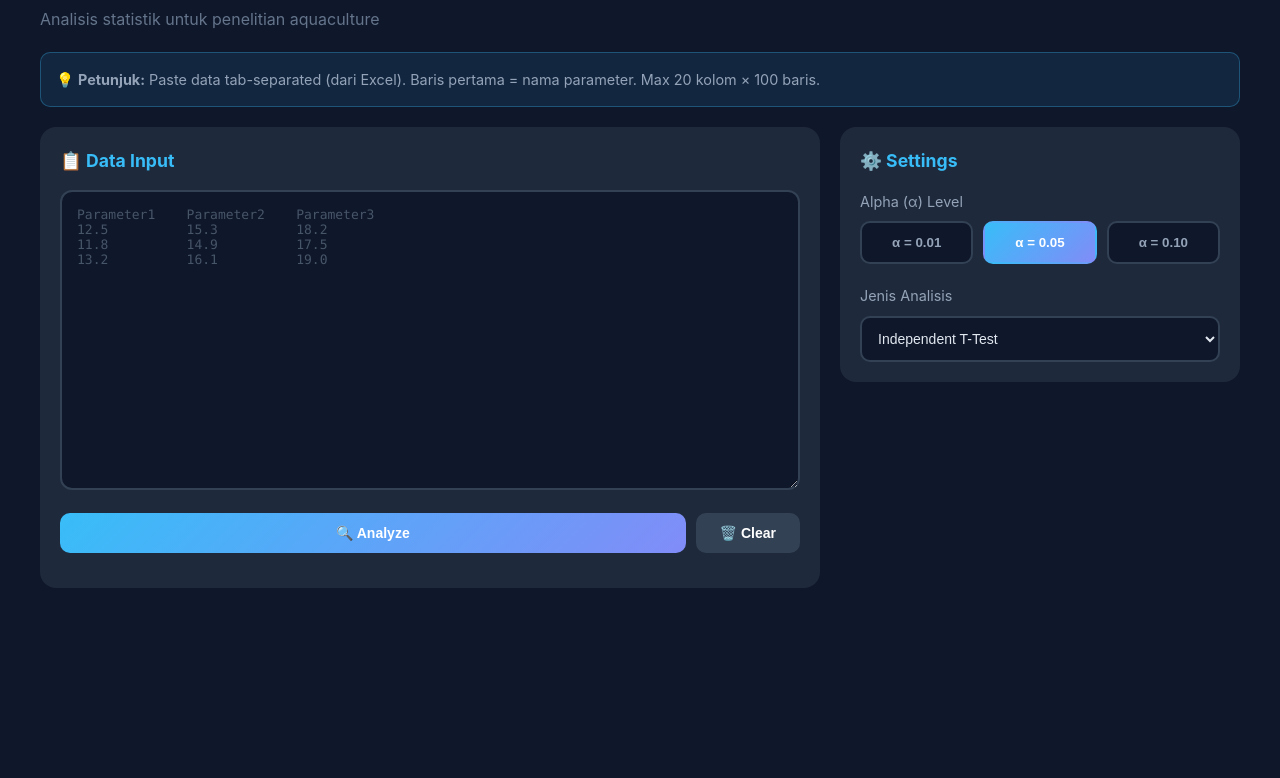
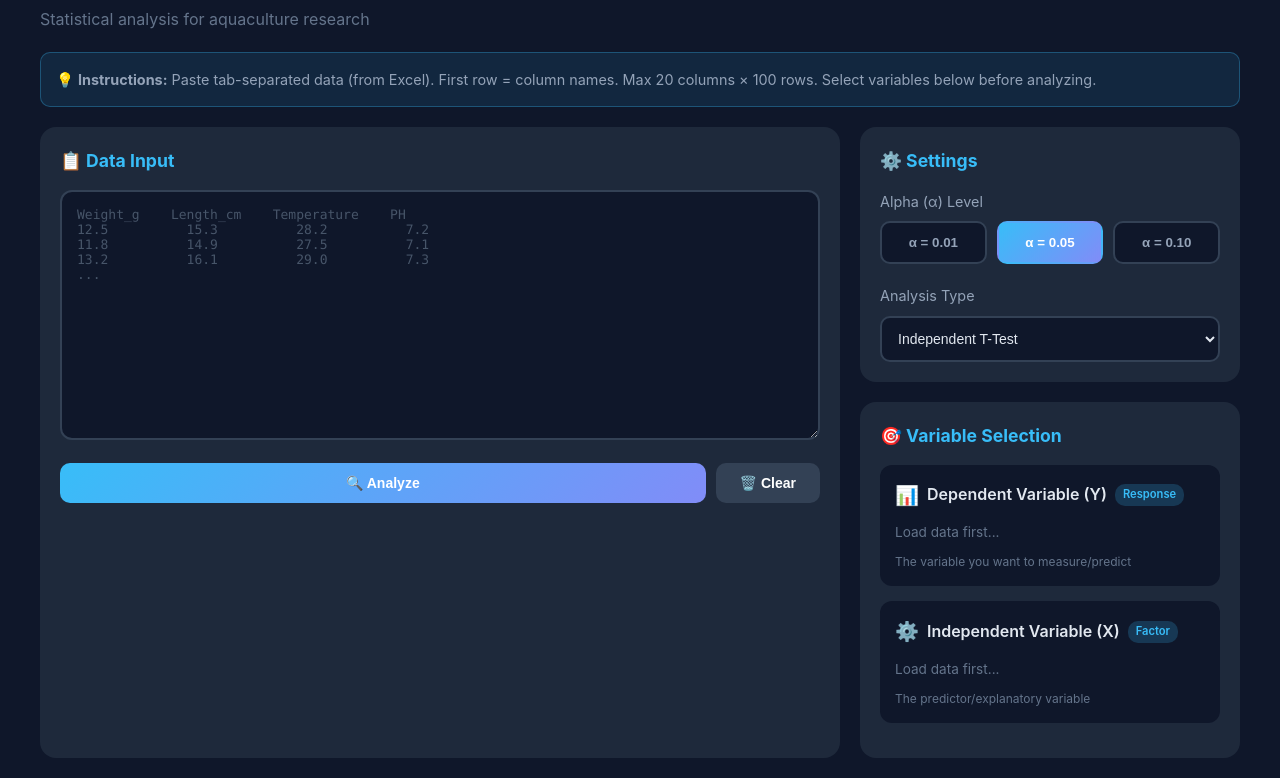
Before and after one commit to Ariel-CPP/Aqua-Insight-0.1, a plain HTML site: page features/statistics-analyzer/statistics-analyzer.html in a window 1280 px wide. Shown: the part 131-909 px from the top of the page. Before the commit the page ends 800 px from the top, so only its background shows below. Drawn offline with Linux system fonts and the light colour scheme.

Commit message:
Update layout and text in statistics analyzer HTML

```diff
--- a/features/statistics-analyzer/statistics-analyzer.html
+++ b/features/statistics-analyzer/statistics-analyzer.html
@@ -33,7 +33,7 @@
         .back-link:hover { background: rgba(56, 189, 248, 0.2); }
         .main-grid {
             display: grid;
-            grid-template-columns: 1fr 400px;
+            grid-template-columns: 1fr 380px;
             gap: 20px;
         }
         .data-section, .control-section, .results-section {
@@ -44,7 +44,7 @@
         .section-title { color: #38bdf8; margin: 0 0 15px 0; font-size: 1.1rem; }
         .data-input {
             width: 100%;
-            min-height: 300px;
+            min-height: 250px;
             background: #0f172a;
             border: 2px solid #334155;
             border-radius: 12px;
@@ -109,6 +109,67 @@
             border-color: transparent;
             color: white;
         }
+
+        /* Variable Selection */
+        .var-section {
+            background: #0f172a;
+            border-radius: 12px;
+            padding: 15px;
+            margin-bottom: 15px;
+        }
+        .var-section-title {
+            display: flex;
+            align-items: center;
+            gap: 8px;
+            margin-bottom: 12px;
+            font-weight: 600;
+        }
+        .var-section-title .icon { font-size: 1.2rem; }
+        .var-section-title .text { color: #e2e8f0; }
+        .var-section-title .badge {
+            font-size: 0.7rem;
+            padding: 2px 8px;
+            border-radius: 10px;
+            background: rgba(56, 189, 248, 0.2);
+            color: #38bdf8;
+        }
+        .var-list {
+            display: flex;
+            flex-wrap: wrap;
+            gap: 8px;
+        }
+        .var-chip {
+            padding: 8px 14px;
+            background: #1e293b;
+            border: 2px solid #334155;
+            border-radius: 20px;
+            color: #94a3b8;
+            cursor: pointer;
+            transition: all 0.2s;
+            font-size: 0.85rem;
+        }
+        .var-chip:hover { border-color: #38bdf8; }
+        .var-chip.selected {
+            background: rgba(56, 189, 248, 0.2);
+            border-color: #38bdf8;
+            color: #38bdf8;
+        }
+        .var-chip.dependent.selected {
+            background: rgba(34, 197, 94, 0.2);
+            border-color: #22c55e;
+            color: #22c55e;
+        }
+        .var-chip.factor.selected {
+            background: rgba(251, 146, 60, 0.2);
+            border-color: #f97316;
+            color: #f97316;
+        }
+        .var-hint {
+            font-size: 0.75rem;
+            color: #64748b;
+            margin-top: 8px;
+        }
+
         .result-card {
             background: #0f172a;
             border-radius: 12px;
@@ -175,20 +236,21 @@
 
         <div class="page-header">
             <h1 class="page-title">📊 Statistics Analyzer</h1>
-            <p class="page-subtitle">Analisis statistik untuk penelitian aquaculture</p>
+            <p class="page-subtitle">Statistical analysis for aquaculture research</p>
         </div>
 
         <div class="info-box">
-            <p>💡 <strong>Petunjuk:</strong> Paste data tab-separated (dari Excel). Baris pertama = nama parameter. Max 20 kolom × 100 baris.</p>
+            <p>💡 <strong>Instructions:</strong> Paste tab-separated data (from Excel). First row = column names. Max 20 columns × 100 rows. Select variables below before analyzing.</p>
         </div>
 
         <div class="main-grid">
             <div class="data-section">
                 <h3 class="section-title">📋 Data Input</h3>
-                <textarea id="dataInput" class="data-input" placeholder="Parameter1    Parameter2    Parameter3
-12.5          15.3          18.2
-11.8          14.9          17.5
-13.2          16.1          19.0"></textarea>
+                <textarea id="dataInput" class="data-input" placeholder="Weight_g    Length_cm    Temperature    PH
+12.5          15.3          28.2          7.2
+11.8          14.9          27.5          7.1
+13.2          16.1          29.0          7.3
+..."></textarea>
 
                 <div class="btn-row">
                     <button class="btn btn-primary" id="analyzeBtn">🔍 Analyze</button>
@@ -209,23 +271,33 @@
                         <button class="alpha-btn" data-alpha="0.10">α = 0.10</button>
                     </div>
 
-                    <label class="control-label">Jenis Analisis</label>
+                    <label class="control-label">Analysis Type</label>
                     <select id="analysisType" class="select-input">
+                        <optgroup label="📈 Descriptive">
                             <option value="descriptive">Descriptive Statistics</option>
+                        </optgroup>
+                        <optgroup label="📉 Comparison">
                             <option value="ttest-ind" selected>Independent T-Test</option>
                             <option value="ttest-paired">Paired T-Test</option>
                             <option value="anova">One-Way ANOVA</option>
+                        </optgroup>
+                        <optgroup label="🔗 Correlation">
                             <option value="pearson">Pearson Correlation</option>
                             <option value="spearman">Spearman Correlation</option>
+                        </optgroup>
+                        <optgroup label="📐 Regression">
                             <option value="regression">Linear Regression</option>
+                        </optgroup>
+                        <optgroup label="✅ Assumptions">
                             <option value="normality">Normality Test</option>
                             <option value="homogeneity">Homogeneity Test</option>
+                        </optgroup>
                     </select>
 
                     <div id="postHocSection" style="display: none;">
                         <label class="control-label" style="margin-top: 15px;">Post-Hoc</label>
                         <select id="postHocType" class="select-input">
-                            <option value="">-- Pilih --</option>
+                            <option value="">-- Select --</option>
                             <option value="lsd">LSD</option>
                             <option value="duncan">Duncan</option>
                             <option value="tukey">Tukey HSD</option>
@@ -233,18 +305,46 @@
                         </select>
                     </div>
                 </div>
+
+                <!-- Variable Selection -->
+                <div class="control-section" style="margin-top: 20px;">
+                    <h3 class="section-title">🎯 Variable Selection</h3>
+
+                    <div class="var-section">
+                        <div class="var-section-title">
+                            <span class="icon">📊</span>
+                            <span class="text">Dependent Variable (Y)</span>
+                            <span class="badge">Response</span>
+                        </div>
+                        <div class="var-list" id="dependentList">
+                            <span style="color: #64748b; font-size: 0.85rem;">Load data first...</span>
+                        </div>
+                        <p class="var-hint">The variable you want to measure/predict</p>
+                    </div>
+
+                    <div class="var-section">
+                        <div class="var-section-title">
+                            <span class="icon">⚙️</span>
+                            <span class="text">Independent Variable (X)</span>
+                            <span class="badge">Factor</span>
+                        </div>
+                        <div class="var-list" id="factorList">
+                            <span style="color: #64748b; font-size: 0.85rem;">Load data first...</span>
+                        </div>
+                        <p class="var-hint">The predictor/explanatory variable</p>
+                    </div>
+                </div>
             </div>
         </div>
 
         <div id="resultsSection" class="results-section" style="display: none;">
-            <h3 class="section-title">📊 Hasil Analisis</h3>
+            <h3 class="section-title">📊 Analysis Results</h3>
             <div id="resultsContent"></div>
         </div>
     </div>
 
     <div class="toast" id="toast"></div>
 
-    <!-- Load JS files in order -->
     <script src="js/stats-core.js"></script>
     <script src="js/stats-tables.js"></script>
     <script src="js/stats-tests.js"></script>
```
Lines whose indentation alone changed are shown as unchanged.
